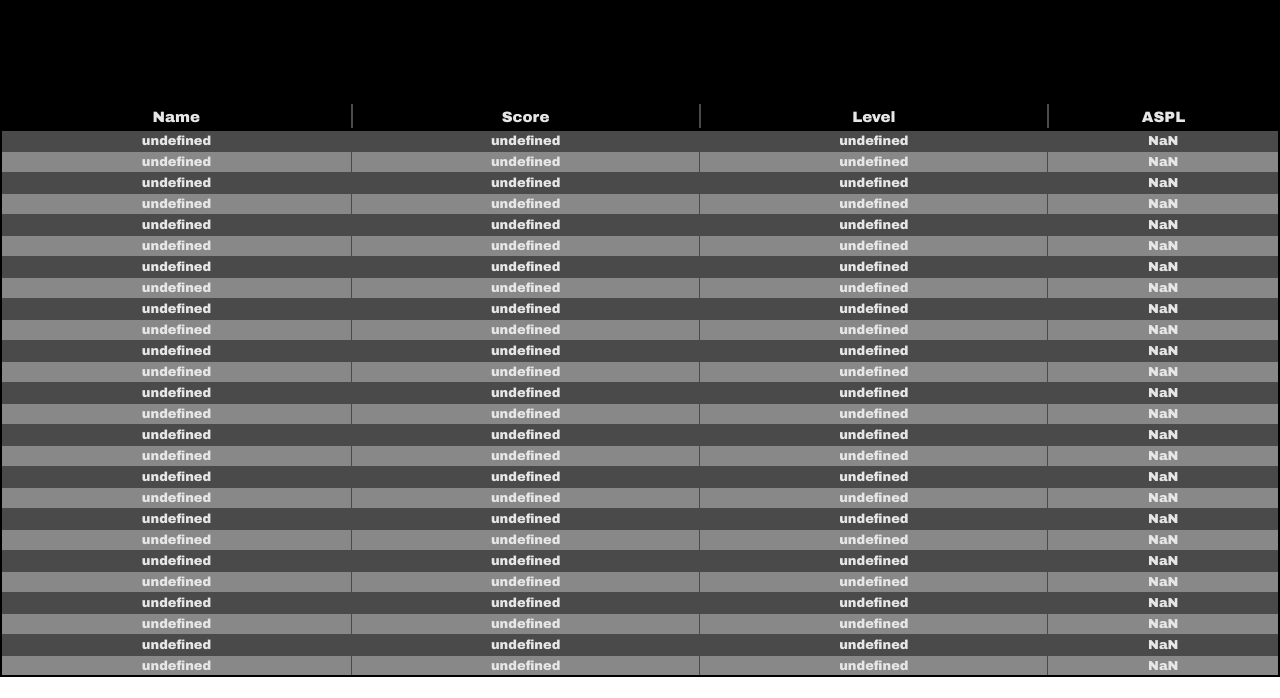
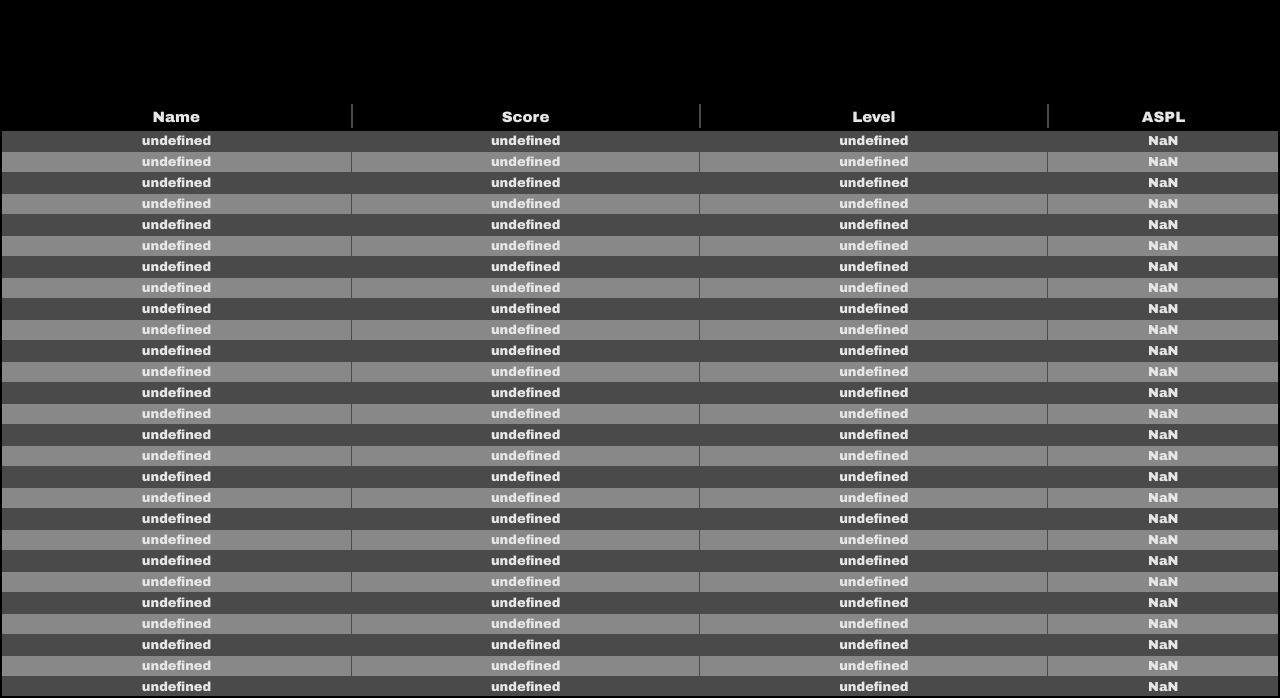
Before and after one commit to mbaskhairoun/mbaskhairoun.github.io, a plain HTML site: page score.html in a window 1280 px wide. Shown: the part 115-813 px from the top of the page. Drawn offline with nearby package versions, Linux system fonts and the light colour scheme; no server answers.

Commit message:
Update score.html

```diff
--- a/score.html
+++ b/score.html
@@ -37,7 +37,7 @@
       const dbRef = ref(getDatabase());
 
 
-      var codes=['eizq4', 'f56io', 'yqm72', 'lslhu', 'lq6sc', 'ntsio', '8x6pf', 'ur3t4', 'tlwym', '901g6', '1h6u8', 'm3l7n', 'k6x1i', '9l6x8', 'eg60y', 'mpcip', 'u4exc', 'r6dxw', 'w3vm8', 'vvmfu', '6z199', 'm75x3','762qwe','654yui','546fgh','894ghi'];
+      var codes=['eizq4', 'f56io', 'yqm72', 'lslhu', 'lq6sc', 'ntsio', '8x6pf', 'ur3t4', 'tlwym', '901g6', '1h6u8', 'm3l7n', 'k6x1i', '9l6x8', 'eg60y', 'mpcip', 'u4exc', 'r6dxw', 'w3vm8', 'vvmfu', '6z199', 'm75x3','762qwe','654yui','546fgh','894ghi','0106al'];
       let names=[];
       let scores=[];
       let indices=[];
```
